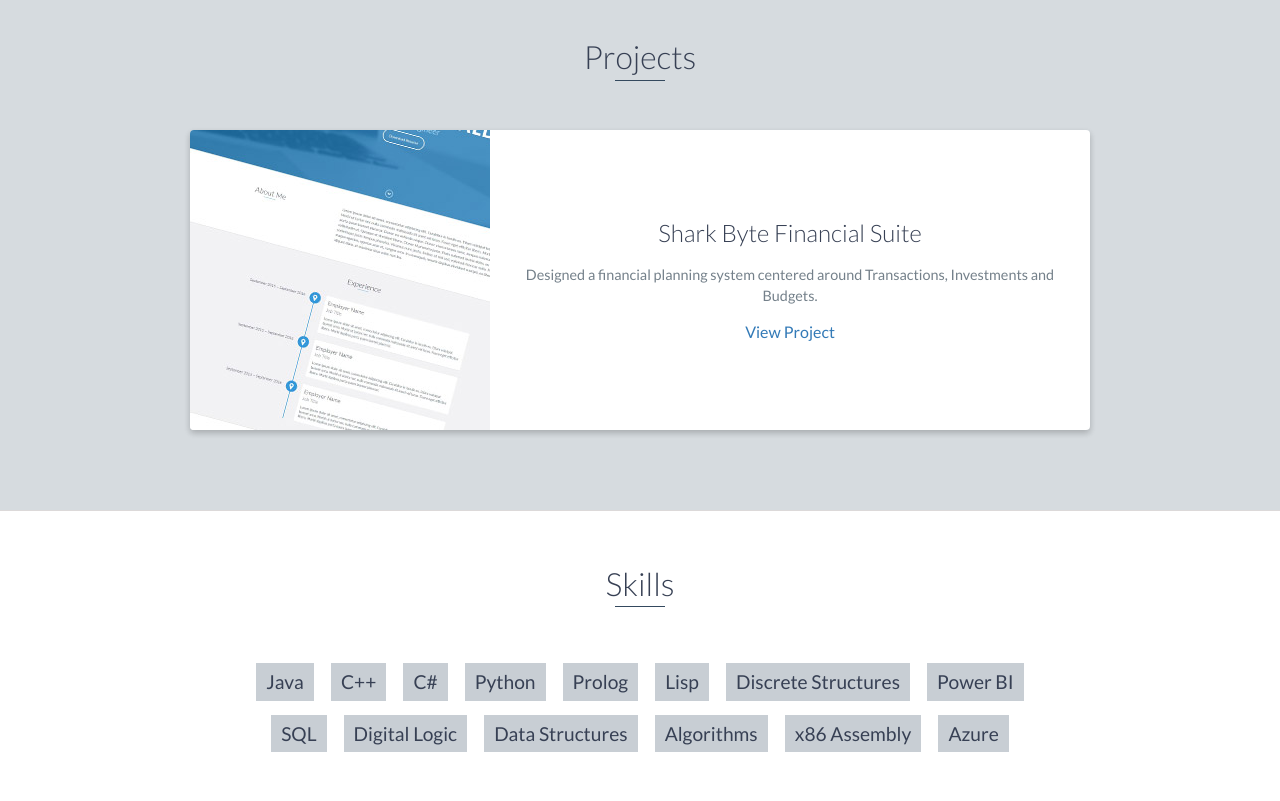
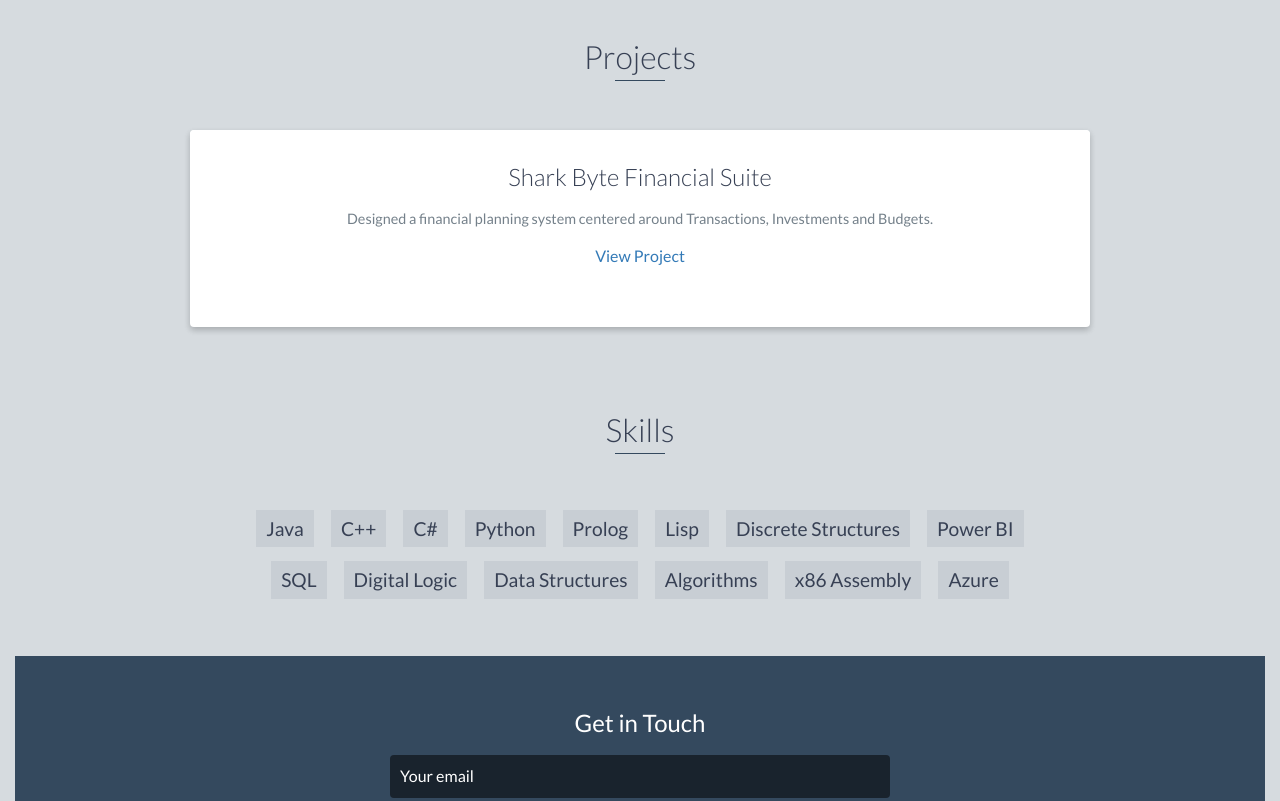
Before and after one commit to wfhendrix11/wfhendrix11.github.io, a website: page index.html in a window 1280 px wide. Shown: the part 2520-3321 px from the top of the page. Drawn offline with nearby package versions, Linux system fonts and the light colour scheme.

Commit message:
removed project image

```diff
--- a/index.html
+++ b/index.html
@@ -179,10 +179,7 @@
         <div class="container">
             <div class="row">
                 <div class="project shadow-large">
-                    <div class="project-image">
-                        <img src="images/project.jpg" />
-                    </div>
-                    <!-- End .project-image -->
+                    <div class="project no-image">
                     <div class="project-info">
                         <h3>Shark Byte Financial Suite</h3>
                         <p>
```
